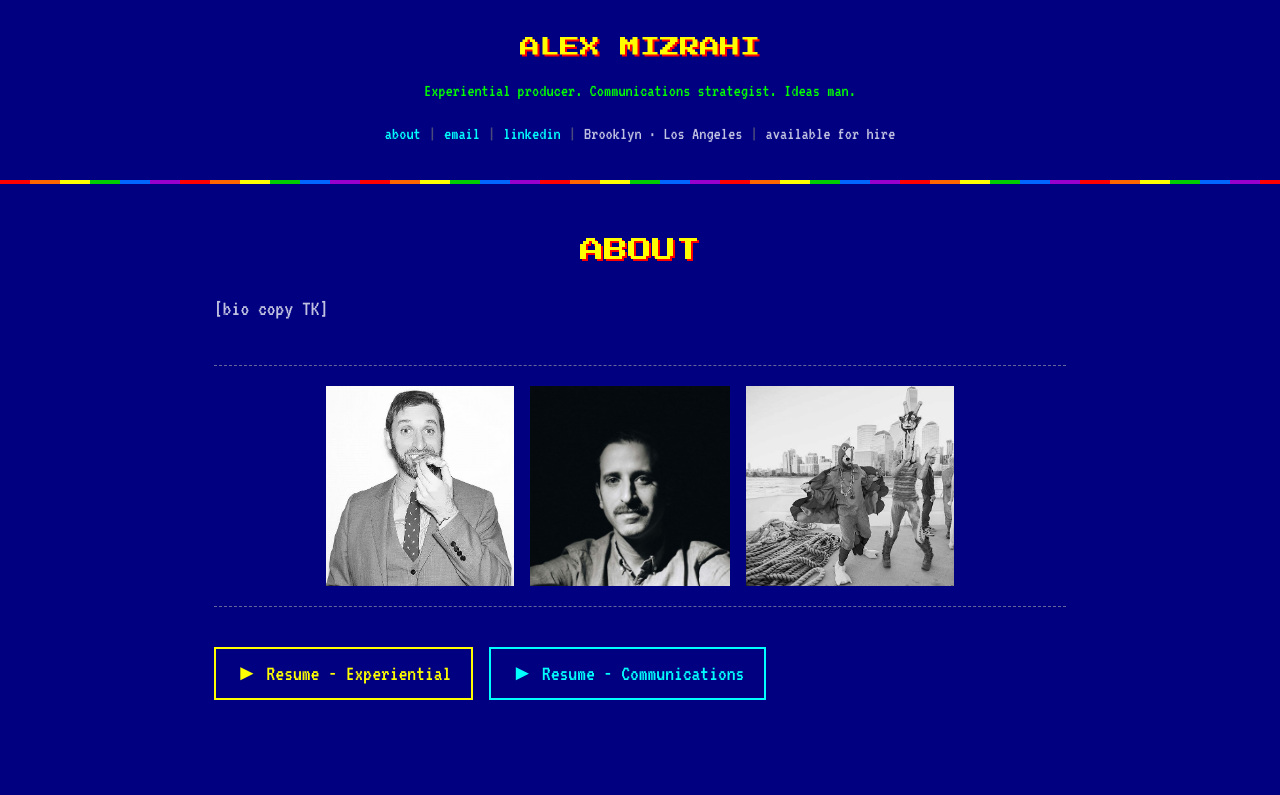
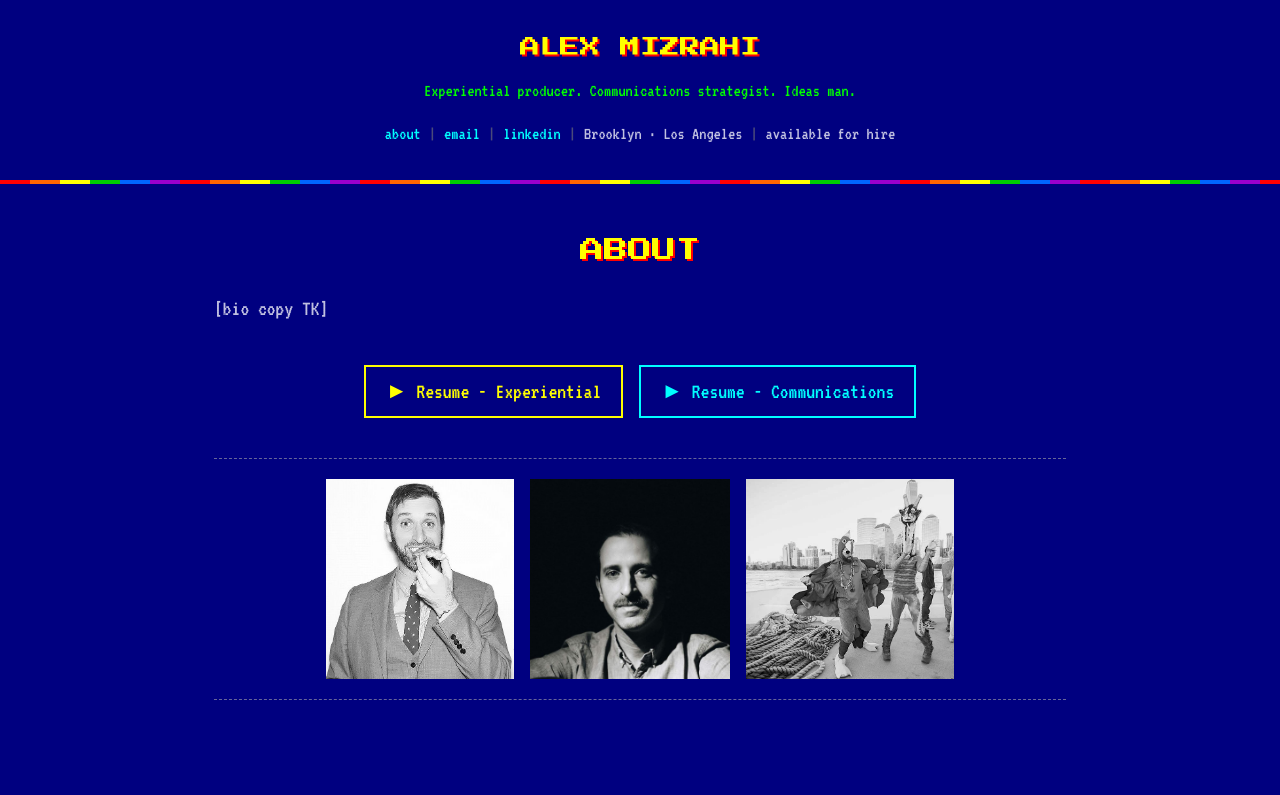
Before and after one commit to alexthemiz/alexmizrahi-site, a Next.js app: page /about in a window 1280 px wide. Shown: the top 795 px of the page. Built offline with nearby package versions, Linux system fonts and the light colour scheme.

Commit message:
move and center resume buttons above photo row on /about
Co-Authored-By: Claude Sonnet 4.6 <noreply@anthropic.com>

```diff
--- a/app/about/page.tsx
+++ b/app/about/page.tsx
@@ -34,9 +34,19 @@ export default function About() {
           [bio copy TK]
         </p>
 
+        {/* Resume buttons */}
+        <div className="mb-10 flex gap-4 flex-wrap justify-center">
+          <a href="/resumes/alexmizrahi_events-resume.pdf" target="_blank" rel="noopener noreferrer" style={{ ...BTN_BASE, color: "#ffff00", borderColor: "#ffff00" }}>
+            ► Resume - Experiential
+          </a>
+          <a href="/resumes/alexmizrahi_communications-resume.pdf" target="_blank" rel="noopener noreferrer" style={{ ...BTN_BASE, color: "#00ffff", borderColor: "#00ffff" }}>
+            ► Resume - Communications
+          </a>
+        </div>
+
         {/* Photos */}
         <div
-          className="mb-10 flex gap-4 flex-wrap justify-center"
+          className="mb-12 flex gap-4 flex-wrap justify-center"
           style={{
             borderTop: "1px dashed #666699",
             borderBottom: "1px dashed #666699",
@@ -50,16 +60,6 @@ export default function About() {
           {/* eslint-disable-next-line @next/next/no-img-element */}
           <img src="/images/about/alexmizrahi3.webp" alt="Alex Mizrahi" style={{ height: "200px", width: "auto", objectFit: "cover" }} />
         </div>
-
-        {/* Resume buttons */}
-        <div className="mb-12 flex gap-4 flex-wrap">
-          <a href="/resumes/alexmizrahi_events-resume.pdf" target="_blank" rel="noopener noreferrer" style={{ ...BTN_BASE, color: "#ffff00", borderColor: "#ffff00" }}>
-            ► Resume - Experiential
-          </a>
-          <a href="/resumes/alexmizrahi_communications-resume.pdf" target="_blank" rel="noopener noreferrer" style={{ ...BTN_BASE, color: "#00ffff", borderColor: "#00ffff" }}>
-            ► Resume - Communications
-          </a>
-        </div>
       </div>
 
       <div style={{ maxWidth: "860px", margin: "0 auto" }}>
```
